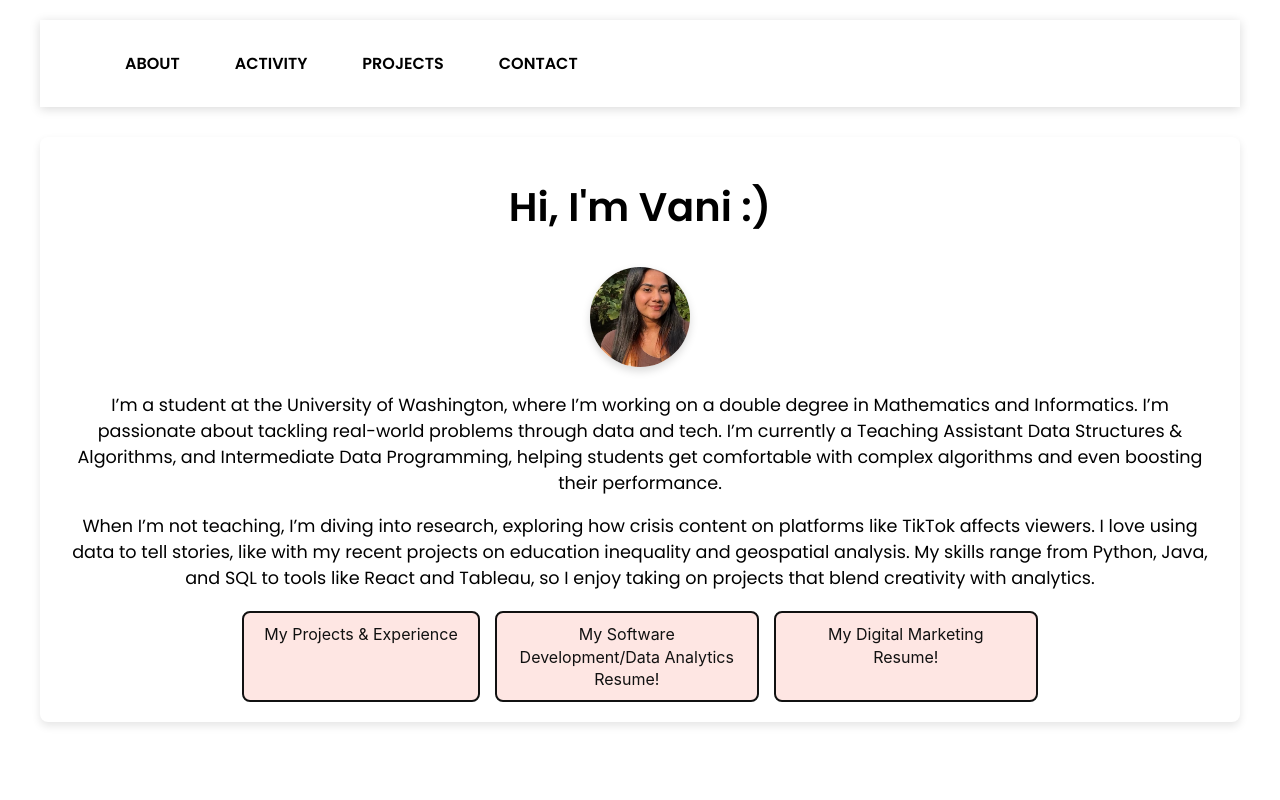
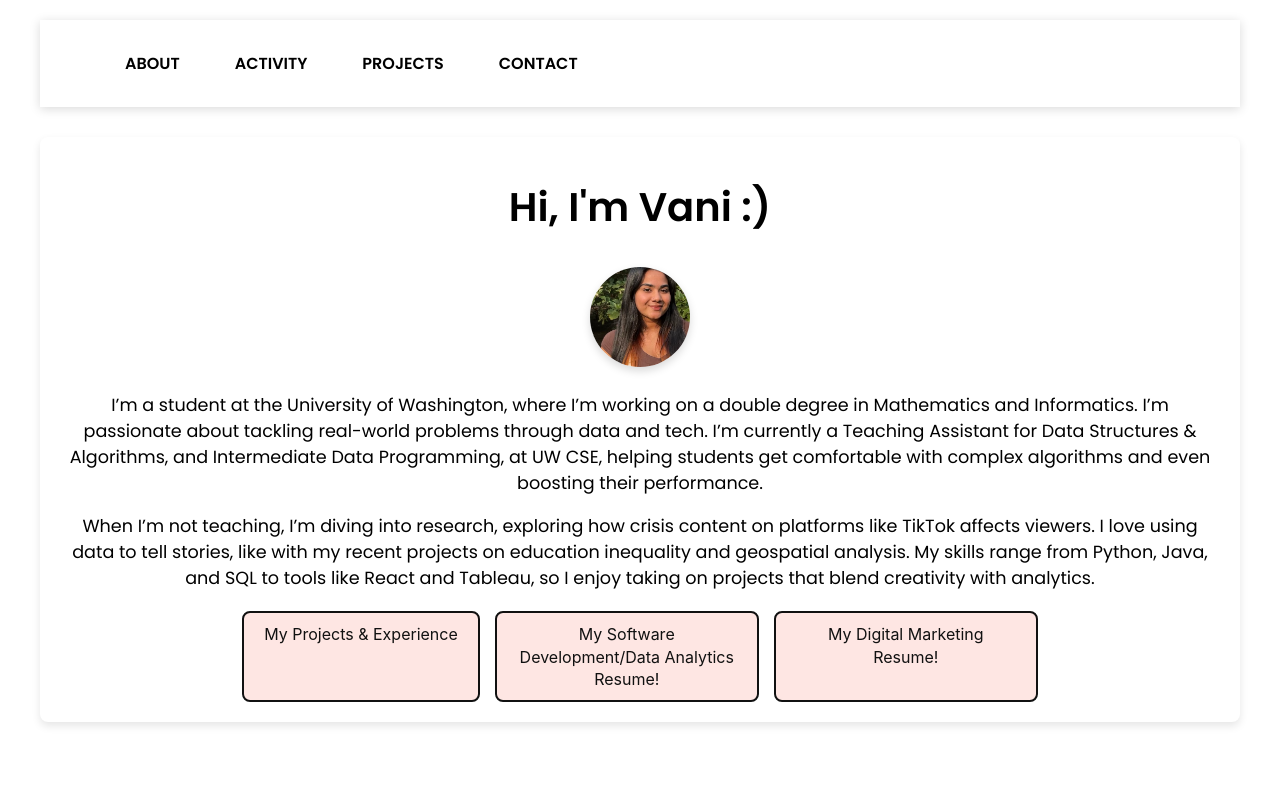
Before and after one commit to vaniagarwal343/personal-website, a React (Create React App) app: page / in a window 1280 px wide. Shown: the top 800 px of the page. Built offline with nearby package versions, Linux system fonts and the light colour scheme; the HTML template or start-up script is replaced by a standard one.

Commit message:
updated hero

```diff
--- a/src/components/hero/Hero.js
+++ b/src/components/hero/Hero.js
@@ -13,7 +13,7 @@ const Hero = () => {
         <p>
           I’m a student at the University of Washington, where I’m working on a double degree
           in Mathematics and Informatics. I’m passionate about tackling real-world problems
-          through data and tech. I’m currently a Teaching Assistant Data Structures & Algorithms, and Intermediate Data Programming,
+          through data and tech. I’m currently a Teaching Assistant for Data Structures & Algorithms, and Intermediate Data Programming, at UW CSE,
           helping students get comfortable with complex algorithms and even boosting their performance.
         </p>
         <p>
```
